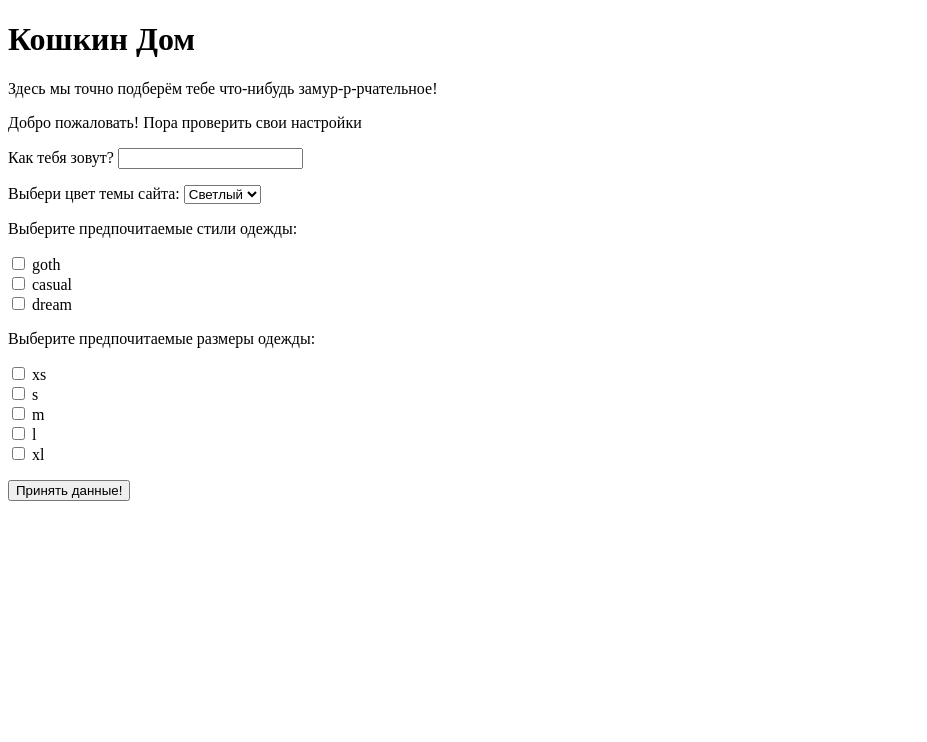
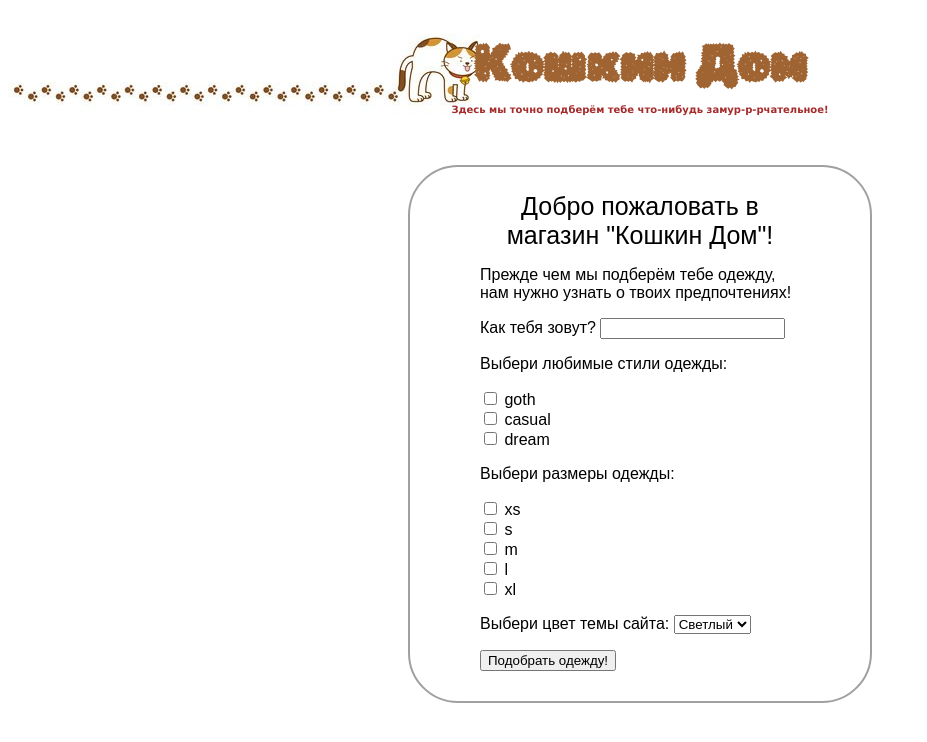
Before and after one commit to FedoseykinaDaria/lab2, a Django app: page / in a window 1280 px wide. Shown: the top 742 px of the page, without its empty margins (0-927 px from the left). Run offline with Django 5.2, Linux system fonts and the light colour scheme.

Commit message:
Fix filter output

```diff
--- a/storeapp/forms.py
+++ b/storeapp/forms.py
@@ -7,14 +7,14 @@ clothes = [(0, "xs"), (1, "s"), (2, "m"), (3, "l"), (4, "xl")]
 
 class UserForm(forms.Form):
     name = forms.CharField(max_length = 50, label = "Как тебя зовут?")
-    themeColor = forms.ChoiceField(choices = themes, label = "Выбери цвет темы сайта")
     favStyles = forms.MultipleChoiceField(
         required = False,
         widget = forms.CheckboxSelectMultiple,
         choices = styles,
-        label = "Выберите предпочитаемые стили одежды")
+        label = "Выбери любимые стили одежды")
     favSizes = forms.MultipleChoiceField(
         required = False,
         widget = forms.CheckboxSelectMultiple,
         choices = clothes,
-        label = "Выберите предпочитаемые размеры одежды")
+        label = "Выбери размеры одежды")
+    themeColor = forms.ChoiceField(choices = themes, label = "Выбери цвет темы сайта")
--- a/storeapp/static/style.css
+++ b/storeapp/static/style.css
@@ -0,0 +1,34 @@
+@font-face {
+    font-family: "RubikGemstones";
+    src: url("RubikGemstones-Regular.ttf");
+}
+
+.header{
+    background-image: url('header_background.jpeg');
+    background-repeat: no-repeat;
+    text-align: center;
+    color: brown;
+    font-weight: bold;
+    font-family: Verdana, Geneva, Tahoma, sans-serif;
+    font-size: 10px;
+}
+.header h1{
+    font-family: "RubikGemstones";
+    color:rgb(160, 100, 50);
+    font-size: 50px;
+    margin-bottom: 0px;
+}
+.userform{
+    font-family: Arial, Helvetica, sans-serif;
+    margin-left: 400px;
+    margin-right: 400px;
+    margin-top: 50px;
+    padding-left: 70px;
+    padding-right: 70px;
+    padding-top: 0px;
+    padding-bottom: 30px;
+    border: 2px;
+    border-radius: 50px;
+    border-color: rgb(160, 160, 160);
+    border-style: solid;
+}
--- a/storeapp/templates/base.html
+++ b/storeapp/templates/base.html
@@ -3,10 +3,13 @@
     <head>
         <meta charset="utf-8"/>
         <title> Магазин одежды "Кошкин дом" </title>
+        <link rel = "stylesheet" href = "static/style.css"/>
     </head>
     <body>
-        <h1> Кошкин Дом </h1>
-        <p>Здесь мы точно подберём тебе что-нибудь замур-р-рчательное!</p>
+        <div class = "header">
+            <h1> Кошкин Дом </h1>
+            <p>Здесь мы точно подберём тебе что-нибудь замур-р-рчательное!</p>
+        </div>
         <div>{% block content %}{% endblock content %}</div>
     </body>
 </html>
--- a/storeapp/templates/store_form.html
+++ b/storeapp/templates/store_form.html
@@ -1,9 +1,12 @@
 {% extends "base.html" %}
 {% block content %}
-    <p>Добро пожаловать! Пора проверить свои настройки</p>
-    <form method="post">
-        {% csrf_token %}
-        {{ form.as_p }}
-        <a href="{% url 'home' %}"><button type="submit"> Принять данные! </button></a>
-    </form>
+    <div class = "userform">
+        <p style = "font-size: 25px; margin-bottom: 0px; text-align: center;">Добро пожаловать в магазин "Кошкин Дом"!</p>
+        <p>Прежде чем мы подберём тебе одежду, нам нужно узнать о твоих предпочтениях!</p>
+        <form method="post">
+            {% csrf_token %}
+            {{ form.as_p }}
+            <a href="{% url 'home' %}"><button> Подобрать одежду! </button></a>
+        </form>
+    </div>
 {% endblock content %}
--- a/storeapp/views.py
+++ b/storeapp/views.py
@@ -47,6 +47,7 @@ clothes = [
     'src': 'static/casual_tshirt.jpg',
     'description': 'Футболка с котятами среди ярких звёзд точно даст вам ощущеия единения с этой вселенной'}
 ]
+choosed_clothes = []
 
 def userInitialezed(request):
     if request.method == 'POST':
@@ -70,7 +71,16 @@ def userInitialezed(request):
             for i in favSizes:
                 favSizesName.append(sizes[int(i)][1])
 
-            response = render(request, 'store_page.html', context = {'clothes': clothes})
+            for c in clothes:
+                for stl in favStylesName:
+                    if c['style'] == stl:
+                        for sz in favSizesName:
+                            if sz in c['size']:
+                                choosed_clothes.append(c)
+                                break
+
+
+            response = render(request, 'store_page.html', context = {'clothes': choosed_clothes})
             response.set_cookie("name", name)
             response.set_cookie("themeColor", themeColor)
             response.set_cookie("favStyles", favStylesName)
```
Also changed, not shown: storeapp/templates/store_page.html (+5 -11 lines), storeapp/static/header_background.jpeg (added).
